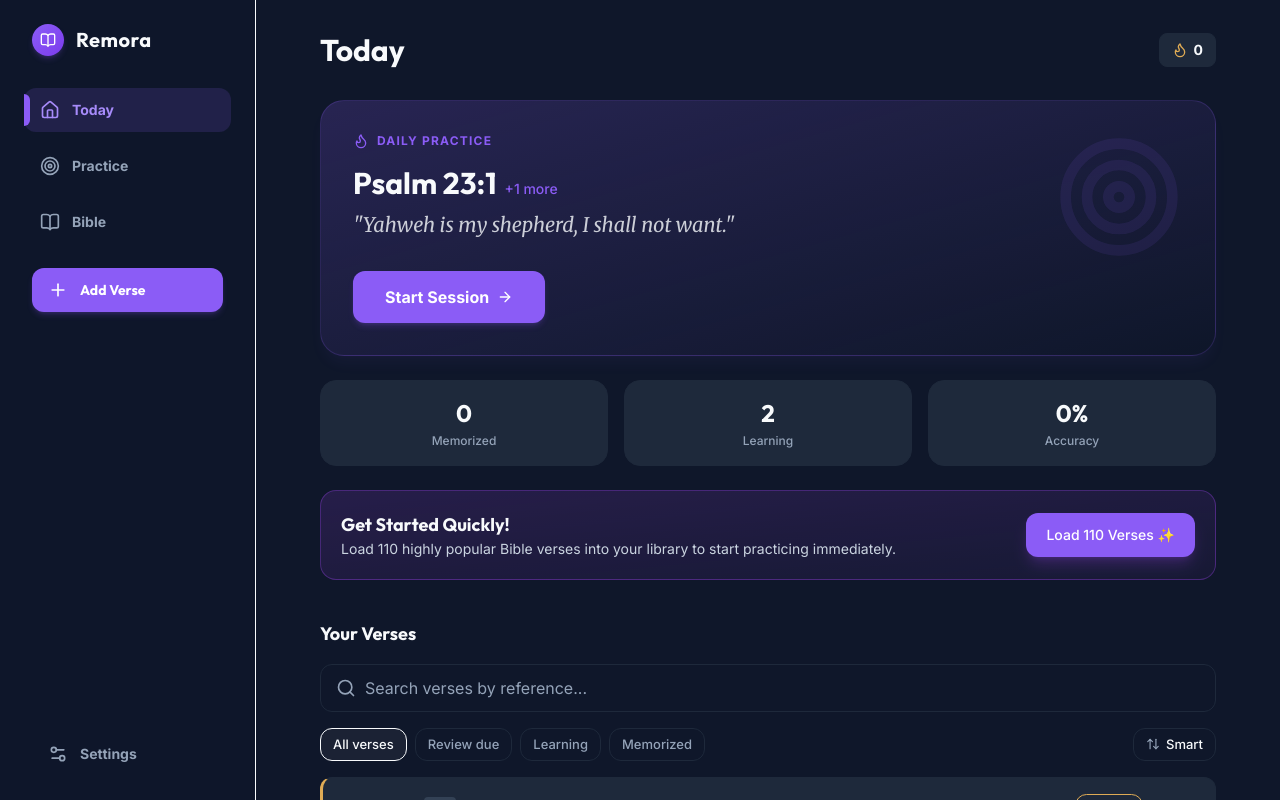
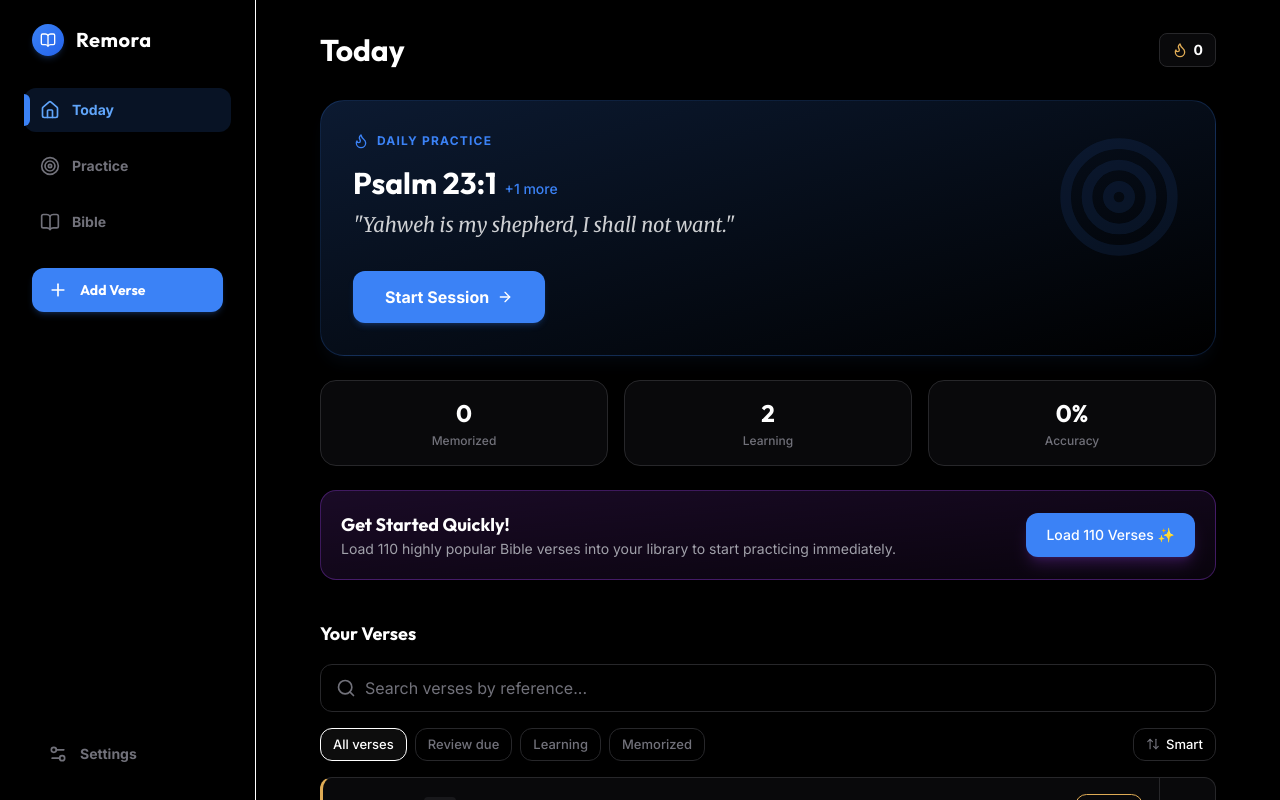
Before and after one commit to Kanakaiah/kanakaiah.github.io, a React (Vite) app: page /#/ in a window 1280 px wide. Built offline with nearby package versions, Linux system fonts and the light colour scheme.

Commit message:
UI: Simplify themes to only deep black and pure white

```diff
--- a/src/components/layout/SettingsDrawer.tsx
+++ b/src/components/layout/SettingsDrawer.tsx
@@ -7,11 +7,8 @@ import { Button } from '../ui/Button';
 import { CustomSelect } from '../ui/CustomSelect';
 
 const THEME_OPTIONS = [
-  { value: 'nebula', label: 'Nebula (Dark Purple)' },
-  { value: 'obsidian', label: 'Obsidian (Pure Dark)' },
-  { value: 'midnight', label: 'Midnight (Dark Blue)' },
-  { value: 'parchment', label: 'Parchment (Light Warm)' },
-  { value: 'pure-white', label: 'Pure White' },
+  { value: 'black', label: 'Black (Default)' },
+  { value: 'white', label: 'White' },
 ];
 
 const FONT_SIZE_OPTIONS = [
--- a/src/context/AppContext.tsx
+++ b/src/context/AppContext.tsx
@@ -7,7 +7,7 @@ const initialState: AppState = {
   verses: SEED_VERSES,
   streak: 0,
   lastActiveDate: null,
-  theme: "nebula",
+  theme: "black",
   sortOrder: "smart",
   hasSeeded100: false,
   settings: {
@@ -102,6 +102,10 @@ export const AppProvider: React.FC<{ children: React.ReactNode }> = ({ children
         const parsed = JSON.parse(stored);
         // Basic schema validation
         if (parsed && Array.isArray(parsed.verses)) {
+          // Migrate old themes
+          if (parsed.theme && !['black', 'white'].includes(parsed.theme)) {
+            parsed.theme = 'black';
+          }
           dispatch({ type: 'HYDRATE', payload: parsed as AppState });
         }
       }
--- a/src/index.css
+++ b/src/index.css
@@ -5,25 +5,25 @@
 @layer base {
   :root {
     color-scheme: dark;
-    --bg-color: #0f172a;
-    --text-primary: #f8fafc;
-    --text-secondary: #cbd5e1;
-    --text-muted: #94a3b8;
+    --bg-color: #000000;
+    --text-primary: #ffffff;
+    --text-secondary: #a1a1aa;
+    --text-muted: #71717a;
 
-    --accent: #8b5cf6;
-    --accent-hover: #7c3aed;
-    --accent-light: #a78bfa;
-    --accent-glow: rgba(139, 92, 246, 0.15);
-    --accent-glow-strong: rgba(139, 92, 246, 0.3);
+    --accent: #3b82f6;
+    --accent-hover: #2563eb;
+    --accent-light: #60a5fa;
+    --accent-glow: rgba(59, 130, 246, 0.15);
+    --accent-glow-strong: rgba(59, 130, 246, 0.3);
 
-    --glass-bg: rgba(51, 65, 85, 0.6);
-    --glass-bg-hover: rgba(71, 85, 105, 0.7);
-    --glass-border: rgba(255, 255, 255, 0.08);
+    --glass-bg: rgba(255, 255, 255, 0.05);
+    --glass-bg-hover: rgba(255, 255, 255, 0.1);
+    --glass-border: rgba(255, 255, 255, 0.1);
     --glass-border-hover: rgba(255, 255, 255, 0.15);
-    --card-bg: #1e293b;
-    --card-bg-elevated: #334155;
-    --card-border: #1e293b;
-    --card-hover: #334155;
+    --card-bg: #09090b;
+    --card-bg-elevated: #18181b;
+    --card-border: #27272a;
+    --card-hover: #18181b;
 
     --bionic-1: #ef4444;
     --bionic-2: #3b82f6;
@@ -32,86 +32,27 @@
     --bionic-5: #8b5cf6;
   }
 
-  [data-theme="obsidian"] {
-    --bg-color: #000000;
-    --accent: #f43f5e;
-    --accent-hover: #e11d48;
-    --accent-glow: rgba(244, 63, 94, 0.15);
-    --accent-glow-strong: rgba(244, 63, 94, 0.4);
-    --accent-light: #fb7185;
-    --glass-bg: rgba(255, 255, 255, 0.02);
-    --glass-bg-hover: rgba(255, 255, 255, 0.05);
-    --glass-border: rgba(255, 255, 255, 0.06);
-    --glass-border-hover: rgba(255, 255, 255, 0.12);
-    --card-bg: #0f0f0f;
-    --card-bg-elevated: #1a1a1a;
-    --card-border: #0f0f0f;
-    --card-hover: #1f1f1f;
-  }
+  [data-theme="white"] {
+    color-scheme: light;
+    --bg-color: #ffffff;
+    --text-primary: #000000;
+    --text-secondary: #52525b;
+    --text-muted: #a1a1aa;
 
-  [data-theme="midnight"] {
-    --bg-color: #020617;
-    --accent: #0ea5e9;
-    --accent-hover: #0284c7;
-    --accent-glow: rgba(14, 165, 233, 0.15);
-    --accent-glow-strong: rgba(14, 165, 233, 0.4);
-    --accent-light: #38bdf8;
-    --glass-bg: rgba(255, 255, 255, 0.02);
-    --glass-bg-hover: rgba(255, 255, 255, 0.05);
-    --glass-border: rgba(255, 255, 255, 0.06);
-    --glass-border-hover: rgba(255, 255, 255, 0.12);
-    --card-bg: #0f172a;
-    --card-bg-elevated: #1e293b;
-    --card-border: #0f172a;
-    --card-hover: #1e293b;
-  }
+    --accent: #2563eb;
+    --accent-hover: #1d4ed8;
+    --accent-light: #3b82f6;
+    --accent-glow: rgba(37, 99, 235, 0.1);
+    --accent-glow-strong: rgba(37, 99, 235, 0.2);
 
-  [data-theme="parchment"] {
-    color-scheme: light;
-    --bg-color: #f5f0e8;
-    --text-primary: #2c2417;
-    --text-secondary: #6b5d4f;
-    --text-muted: #9a8d7f;
-    --accent: #7c5c3c;
-    --accent-hover: #60452d;
-    --accent-glow: rgba(124, 92, 60, 0.12);
-    --accent-glow-strong: rgba(124, 92, 60, 0.3);
-    --accent-light: #9a7856;
     --glass-bg: rgba(0, 0, 0, 0.03);
     --glass-bg-hover: rgba(0, 0, 0, 0.06);
     --glass-border: rgba(0, 0, 0, 0.08);
     --glass-border-hover: rgba(0, 0, 0, 0.15);
-    --card-bg: #ffffff;
-    --card-bg-elevated: #fcfbfa;
-    --card-border: #ffffff;
-    --card-hover: #fcfbfa;
-
-    --bionic-1: #b91c1c;
-    --bionic-2: #1d4ed8;
-    --bionic-3: #047857;
-    --bionic-4: #b45309;
-    --bionic-5: #6d28d9;
-  }
-
-  [data-theme="pure-white"] {
-    color-scheme: light;
-    --bg-color: #f3f4f6;
-    --text-primary: #000000;
-    --text-secondary: #525252;
-    --text-muted: #a3a3a3;
-    --accent: #000000;
-    --accent-hover: #404040;
-    --accent-glow: rgba(0, 0, 0, 0.05);
-    --accent-glow-strong: rgba(0, 0, 0, 0.15);
-    --accent-light: #404040;
-    --glass-bg: #ffffff;
-    --glass-bg-hover: rgba(0, 0, 0, 0.06);
-    --glass-border: rgba(0, 0, 0, 0.08);
-    --glass-border-hover: rgba(0, 0, 0, 0.15);
-    --card-bg: #ffffff;
-    --card-bg-elevated: #f8f9fa;
-    --card-border: #ffffff;
-    --card-hover: #f9fafb;
+    --card-bg: #f4f4f5;
+    --card-bg-elevated: #ffffff;
+    --card-border: #e4e4e7;
+    --card-hover: #fafafa;
 
     --bionic-1: #b91c1c;
     --bionic-2: #1d4ed8;
--- a/src/types/models.ts
+++ b/src/types/models.ts
@@ -27,7 +27,7 @@ export interface UserSettings {
 }
 
 export type SortOrder = 'smart' | 'bible-asc' | 'bible-desc' | 'random';
-export type Theme = 'nebula' | 'midnight' | 'obsidian'; // or other themes from the app
+export type Theme = 'black' | 'white';
 
 export interface AppState {
   verses: Verse[];
```
